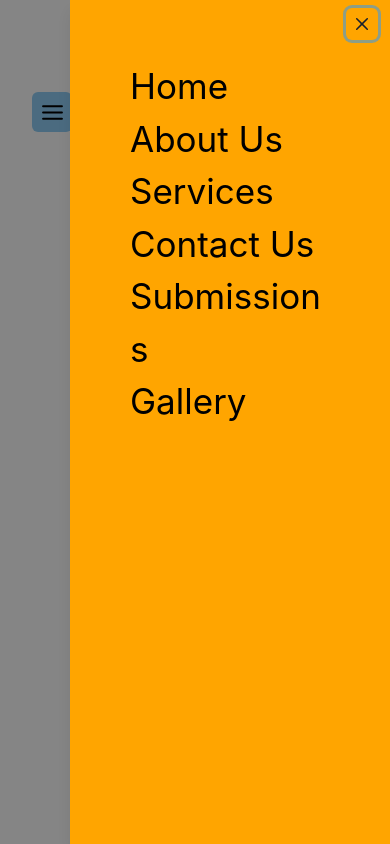
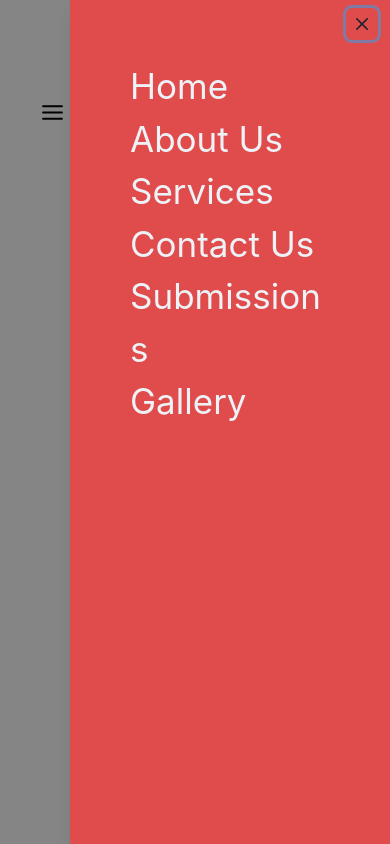
Before and after one commit to JackXN/site-smiths, a React (Vite) app: page / in a window 390 px wide. Both pictures are taken after a click on the element 52 px from the left and 152 px from the top of the page. Built offline with nearby package versions, Linux system fonts and the light colour scheme.

Commit message:
Updated styling for mobile nav (Drawer and hamburger)

```diff
--- a/src/components/containers/Navbar/index.jsx
+++ b/src/components/containers/Navbar/index.jsx
@@ -56,7 +56,7 @@ return (
           icon={<HamburgerIcon/>}
           aria-label="Toggle navigation"
           color="black"
-          background="blue.200"
+          background="none"
           transition="all 0.3s ease-in-out"
           _hover={{ transform: "scale(1.1)" }}
           onClick={() => setShow(!show)}
@@ -74,7 +74,7 @@ return (
         finalFocusRef={null}
       >
         <DrawerOverlay />
-        <DrawerContent bg='orange !important'>
+        <DrawerContent bg='brand.secondary'>
           <DrawerCloseButton />
           <DrawerBody
             display="flex"
@@ -82,7 +82,7 @@ return (
             fontSize={"35px"}
             padding={"30px"}
             margin={"30px"}
-            color="black"
+            color="brand.primary"
           >
             <Link activeClass="active"
               to="home"
```
